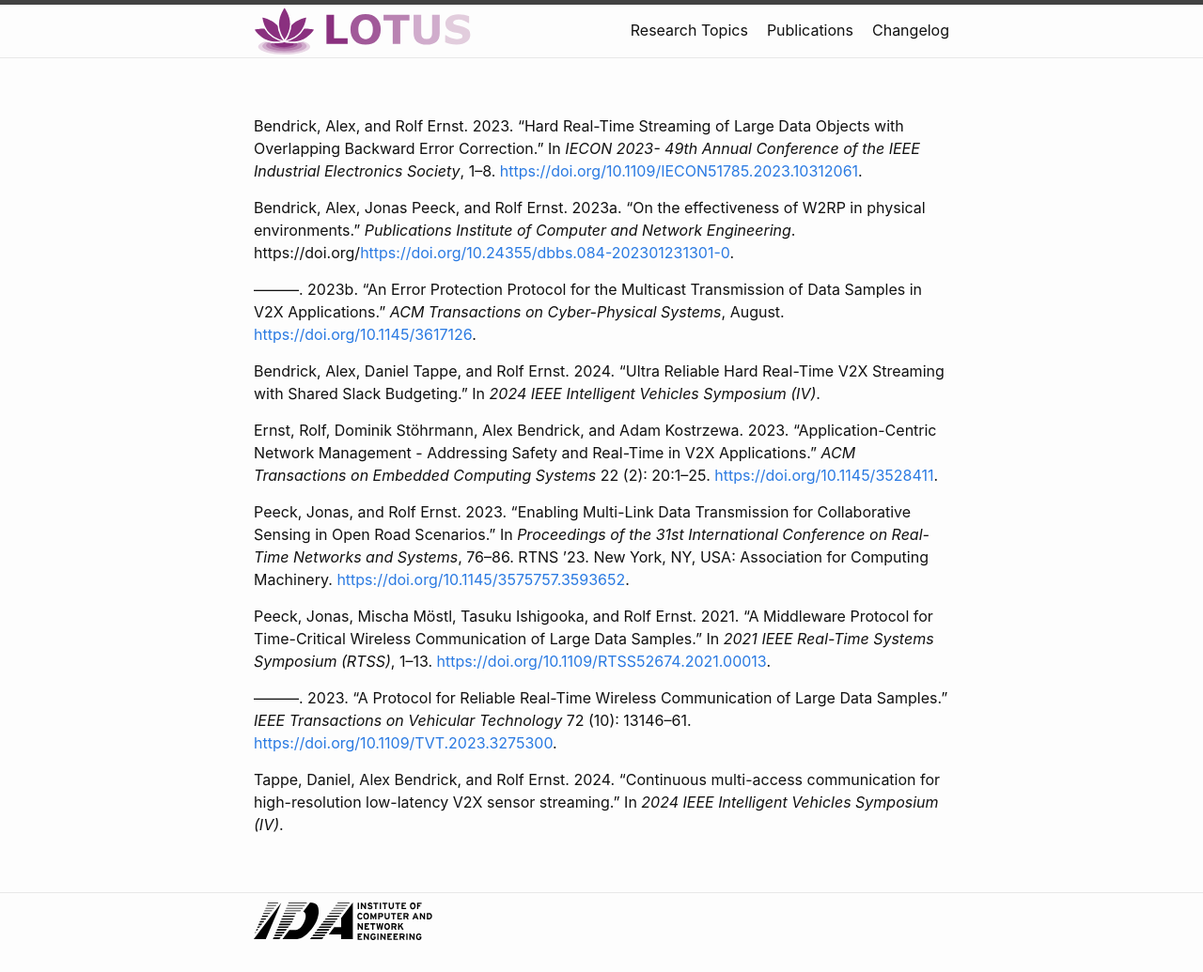
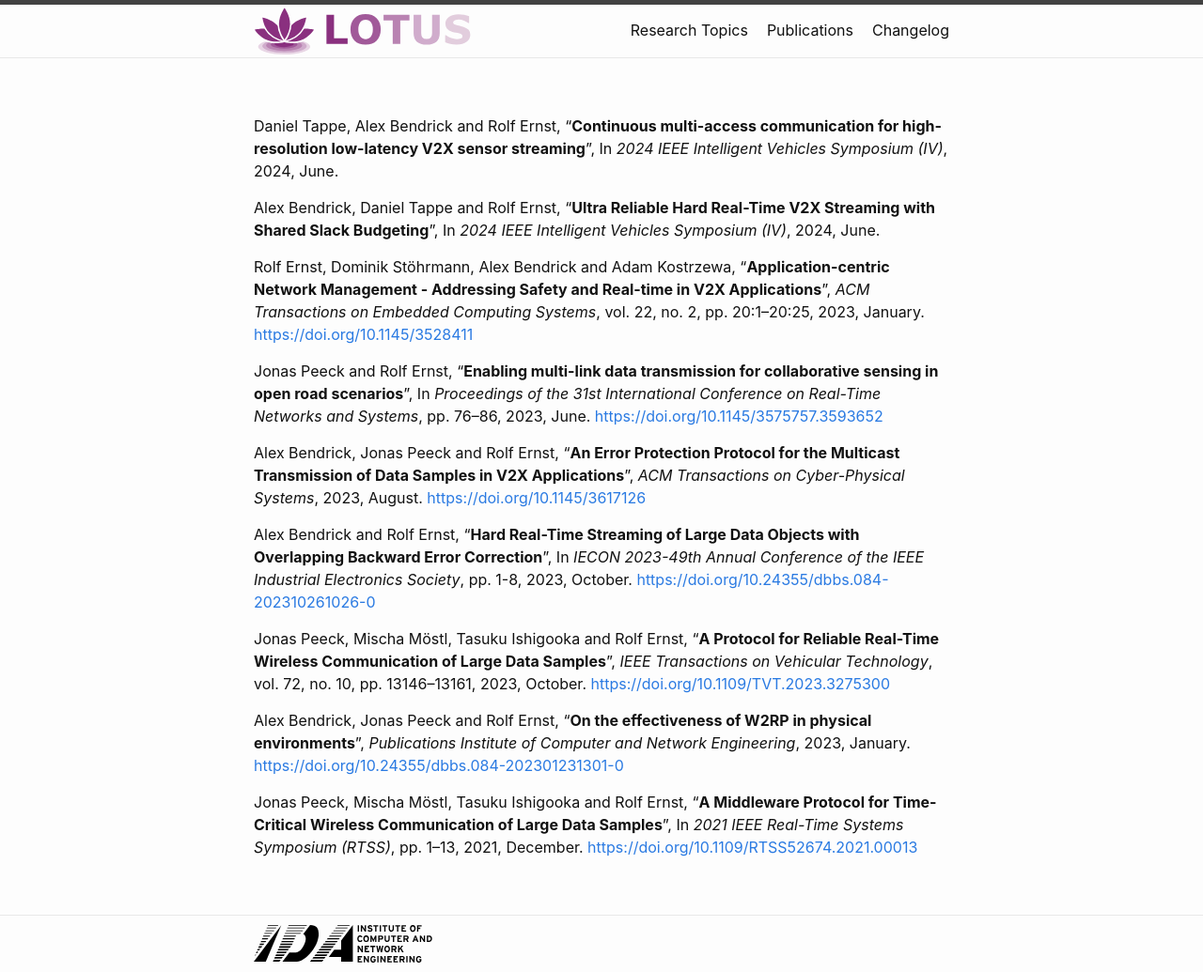
Before and after one commit to IDA-TUBS/lotus, a Jekyll site: the page built from docs/publications/publication_list.md, in a window 1280 px wide. Shown: the whole page at 94% size. Built offline with Jekyll 4.4.1, drawn with Linux system fonts in a browser that asks for light colours; our own code applies the rules of GitHub Pages for plain Markdown files; before the commit the page ends 1011 px from its top, so only the background shows below that.

Commit message:
updated bib generator

```diff
--- a/docs/publications/publication_list.md
+++ b/docs/publications/publication_list.md
@@ -1,44 +1,17 @@
-Bendrick, Alex, and Rolf Ernst. 2023. “Hard Real-Time Streaming of Large
-Data Objects with Overlapping Backward Error Correction.” In *IECON
-2023- 49th Annual Conference of the IEEE Industrial Electronics
-Society*, 1–8. <https://doi.org/10.1109/IECON51785.2023.10312061>.
+Daniel Tappe, Alex Bendrick and Rolf Ernst, "**Continuous multi-access communication for high-resolution low-latency V2X sensor streaming**",  In *2024 IEEE Intelligent Vehicles Symposium (IV)*, 2024, June.
 
-Bendrick, Alex, Jonas Peeck, and Rolf Ernst. 2023a.
-“<span class="nocase">On the effectiveness of W2RP in physical
-environments</span>.” *Publications Institute of Computer and Network
-Engineering*.
-https://doi.org/<https://doi.org/10.24355/dbbs.084-202301231301-0>.
+Alex Bendrick, Daniel Tappe and Rolf Ernst, "**Ultra Reliable Hard Real-Time V2X Streaming with Shared Slack Budgeting**",  In *2024 IEEE Intelligent Vehicles Symposium (IV)*, 2024, June.
 
-———. 2023b. “An Error Protection Protocol for the Multicast Transmission
-of Data Samples in V2X Applications.” *ACM Transactions on
-Cyber-Physical Systems*, August. <https://doi.org/10.1145/3617126>.
+Rolf Ernst, Dominik Stöhrmann, Alex Bendrick and Adam Kostrzewa, "**Application-centric Network Management - Addressing Safety and Real-time in V2X Applications**", *ACM Transactions on Embedded Computing Systems*, vol. 22, no. 2, pp. 20:1--20:25, 2023, January. <https://doi.org/10.1145/3528411>
 
-Bendrick, Alex, Daniel Tappe, and Rolf Ernst. 2024.
-“<span class="nocase">Ultra Reliable Hard Real-Time V2X Streaming with
-Shared Slack Budgeting</span>.” In *2024 IEEE Intelligent Vehicles
-Symposium (IV)*.
+Jonas Peeck and Rolf Ernst, "**Enabling multi-link data transmission for collaborative sensing in open road scenarios**",  In *Proceedings of the 31st International Conference on Real-Time Networks and Systems*, pp. 76--86, 2023, June. <https://doi.org/10.1145/3575757.3593652>
 
-Ernst, Rolf, Dominik Stöhrmann, Alex Bendrick, and Adam Kostrzewa. 2023.
-“Application-Centric Network Management - Addressing Safety and
-Real-Time in V2X Applications.” *ACM Transactions on Embedded Computing
-Systems* 22 (2): 20:1–25. <https://doi.org/10.1145/3528411>.
+Alex Bendrick, Jonas Peeck and Rolf Ernst, "**An Error Protection Protocol for the Multicast Transmission of Data Samples in V2X Applications**", *ACM Transactions on Cyber-Physical Systems*, 2023, August. <https://doi.org/10.1145/3617126>
 
-Peeck, Jonas, and Rolf Ernst. 2023. “Enabling Multi-Link Data
-Transmission for Collaborative Sensing in Open Road Scenarios.” In
-*Proceedings of the 31st International Conference on Real-Time Networks
-and Systems*, 76–86. RTNS ’23. New York, NY, USA: Association for
-Computing Machinery. <https://doi.org/10.1145/3575757.3593652>.
+Alex Bendrick and Rolf Ernst, "**Hard Real-Time Streaming of Large Data Objects with Overlapping Backward Error Correction**",  In *IECON 2023-49th Annual Conference of the IEEE Industrial Electronics Society*, pp. 1-8, 2023, October. <https://doi.org/10.24355/dbbs.084-202310261026-0>
 
-Peeck, Jonas, Mischa Möstl, Tasuku Ishigooka, and Rolf Ernst. 2021. “A
-Middleware Protocol for Time-Critical Wireless Communication of Large
-Data Samples.” In *2021 IEEE Real-Time Systems Symposium (RTSS)*, 1–13.
-<https://doi.org/10.1109/RTSS52674.2021.00013>.
+Jonas Peeck, Mischa Möstl, Tasuku Ishigooka and Rolf Ernst, "**A Protocol for Reliable Real-Time Wireless Communication of Large Data Samples**", *IEEE Transactions on Vehicular Technology*, vol. 72, no. 10, pp. 13146--13161, 2023, October. <https://doi.org/10.1109/TVT.2023.3275300>
 
-———. 2023. “A Protocol for Reliable Real-Time Wireless Communication of
-Large Data Samples.” *IEEE Transactions on Vehicular Technology* 72
-(10): 13146–61. <https://doi.org/10.1109/TVT.2023.3275300>.
+Alex Bendrick, Jonas Peeck and Rolf Ernst, "**On the effectiveness of W2RP in physical environments**", *Publications Institute of Computer and Network Engineering*, 2023, January. <https://doi.org/10.24355/dbbs.084-202301231301-0>
 
-Tappe, Daniel, Alex Bendrick, and Rolf Ernst. 2024.
-“<span class="nocase">Continuous multi-access communication for
-high-resolution low-latency V2X sensor streaming</span>.” In *2024 IEEE
-Intelligent Vehicles Symposium (IV)*.
+Jonas Peeck, Mischa Möstl, Tasuku Ishigooka and Rolf Ernst, "**A Middleware Protocol for Time-Critical Wireless Communication of Large Data Samples**",  In *2021 IEEE Real-Time Systems Symposium (RTSS)*, pp. 1--13, 2021, December. <https://doi.org/10.1109/RTSS52674.2021.00013>
```
Also changed, not shown: docs/collections/_topics/01_error_correction.md (+1 -1 lines), docs/publications/IDA_Wireless_Group.bib (+7 -3 lines), docs/publications/pub_list.md (deleted, +0 -17 lines), 1 other file.
